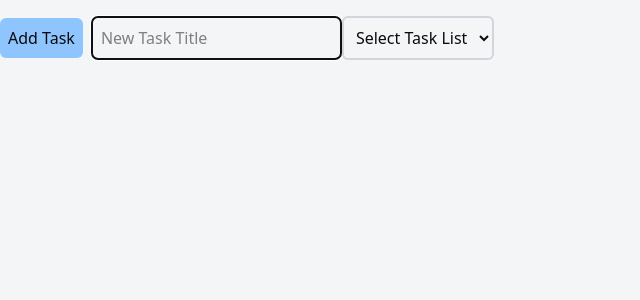
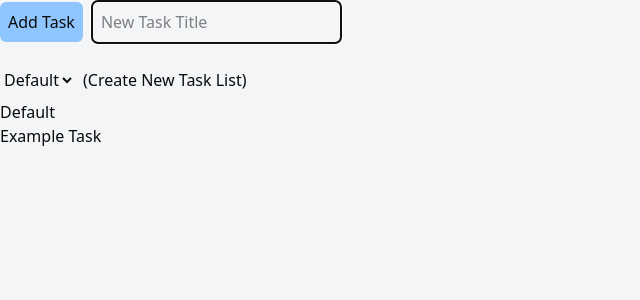
Before and after one commit to JoshuaCoquia/effortless-tasks, a Next.js app: page / in a window 1280 px wide. Shown: the top 300 px of the page, without its empty margins (0-640 px from the left). Built offline with nearby package versions, Linux system fonts and the light colour scheme.

Commit message:
Feat: make new task form functional, make task lists and tasks visible

```diff
--- a/src/app/AddTaskForm.tsx
+++ b/src/app/AddTaskForm.tsx
@@ -1,22 +1,21 @@
 "use client";
 
-import type { TaskList, TaskListNames } from "./types";
+import React from "react";
+import type { TaskList } from "./types";
 
 type AddTaskFormProps = {
   taskTitle: string;
-  taskLists: TaskList;
-  onTaskTitleChange: (e: React.ChangeEvent<HTMLInputElement>) => void;
-  onTaskListChange: (e: React.ChangeEvent<HTMLSelectElement>) => void;
-  onTaskListSelect: (e: React.MouseEvent<HTMLSelectElement>) => void;
-  onSubmit: (e: React.FormEvent<HTMLFormElement>) => void;
+  taskLists: TaskList[];
+  onTaskTitleChange: React.ChangeEventHandler<HTMLInputElement>;
+  onCreateNewTaskList: React.MouseEventHandler<HTMLButtonElement>;
+  onSubmit: React.FormEventHandler<HTMLFormElement>;
 };
 
 export default function AddTaskForm({
   taskTitle,
   taskLists,
   onTaskTitleChange,
-  onTaskListChange,
-  onTaskListSelect,
+  onCreateNewTaskList,
   onSubmit,
 }: AddTaskFormProps) {
   return (
@@ -28,7 +27,7 @@ export default function AddTaskForm({
         Add Task
       </button>
       <label htmlFor="newTaskTitle" className="hidden">
-        Task List to Select
+        New Task Title
       </label>
       <input
         type="text"
@@ -43,20 +42,25 @@ export default function AddTaskForm({
       <label htmlFor="taskListMenu" className="hidden">
         Task List to Select
       </label>
+      <br />
       <select
         name="taskListMenu"
         id="taskListMenu"
-        className="border-2 border-gray-300 rounded-md p-2 mt-4"
       >
-        <option value="" disabled selected>
-          Select Task List
-        </option>
-        {Object.keys(taskLists).map((taskListName) => (
-          <option key={taskListName} value={taskListName}>
-            {taskListName}
+       {
+        taskLists.map((taskList) => (
+          <option
+            key={taskList.id}
+            value={taskList.id}
+          >
+            {taskList.title}
           </option>
-        ))}
+        ))
+       }
       </select>
+      <button type="button" onClick={onCreateNewTaskList} className="rounded-md p-2 mt-4">
+        (Create New Task List)
+      </button>
     </form>
   );
 }
--- a/src/app/page.tsx
+++ b/src/app/page.tsx
@@ -1,26 +1,79 @@
-'use client';
+"use client";
 
+import type { TaskLists } from "./types";
 import { useState } from "react";
 import AddTaskForm from "./AddTaskForm";
 import TaskList from "./TaskList";
 
-
 export default function Home() {
   const [newTaskTitle, setNewTaskTitle] = useState("");
-  const [taskLists, setTaskLists] = useState<TaskLists>({});
+  const [currentTaskNumber, setCurrentTaskNumber] = useState(1);
+  const [currentTaskListNumber, setCurrentTaskListNumber] = useState(1);
+  const [allTaskLists, setAllTaskLists] = useState<TaskLists>([
+    {
+      id: "list_0",
+      title: "Default",
+      tasks: [{ id: "task_0", title: "Example Task" }],
+    },
+  ]);
   function handleSubmit(e: React.FormEvent<HTMLFormElement>) {
     e.preventDefault();
-
+    const formData = new FormData(e.currentTarget);
+    const taskTitle = formData.get("newTaskTitle") as string;
+    const taskListID = formData.get("taskListMenu") as string;
+    const taskList = allTaskLists.find(
+      (taskList) => taskList.id === taskListID
+    );
+    if (taskList) {
+      const newTask = {
+        id: "task_".concat(currentTaskNumber.toString()),
+        title: taskTitle,
+      };
+      taskList.tasks.push(newTask);
+      setCurrentTaskNumber(currentTaskNumber + 1);
+    }
+    setNewTaskTitle("");
   }
-
+  function handleNewTaskList(e: React.MouseEvent<HTMLButtonElement>) {
+    e.preventDefault();
+    const newTaskListName = prompt("Enter new task list name:");
+    if (newTaskListName) {
+      setAllTaskLists([
+        ...allTaskLists,
+        {
+          id: "list_".concat(currentTaskListNumber.toString()),
+          title: newTaskListName,
+          tasks: [],
+        },
+      ]);
+      setCurrentTaskListNumber(currentTaskListNumber + 1);
+    }
+  }
   return (
     <main>
       <h1 className="hidden">Effortless Tasks</h1>
       {/* Add task form */}
-      <AddTaskForm taskTitle={newTaskTitle} taskLists={[]} onTaskTitleChange={(e) => {setNewTaskTitle(e.target.value)}} onSubmit={handleSubmit} />
+      <AddTaskForm
+        taskTitle={newTaskTitle}
+        taskLists={allTaskLists}
+        onTaskTitleChange={(e) => {
+          setNewTaskTitle(e.target.value);
+        }}
+        onSubmit={handleSubmit}
+        onCreateNewTaskList={handleNewTaskList}
+      />
       {/* Dropdown menu to select task list */}
       {/* Task list */}
-      <TaskList tasks={[]} />
+      <ul>
+        {allTaskLists.map((taskList) => (
+          <li key={taskList.id}>
+            <TaskList
+              title={taskList.title}
+              tasks={taskList.tasks}
+            />
+          </li>
+        ))}
+      </ul>
     </main>
   );
 }
--- a/src/app/types.d.ts
+++ b/src/app/types.d.ts
@@ -1,16 +1,13 @@
 export type TaskData = {
   id: string;
   title: string;
-  completed: boolean;
+  completed?: boolean;
 }
 
 export type TaskList = {
+  id: string;
   title: string;
   tasks: TaskData[];
 }
 
-export type TaskListNames = Array<string>;
-
-export type TaskLists = {
-  [key: string]: TaskList;
-}
+export type TaskLists = Array<TaskList>;
```
Also changed, not shown: src/app/TaskList.tsx (+2 -6 lines).
